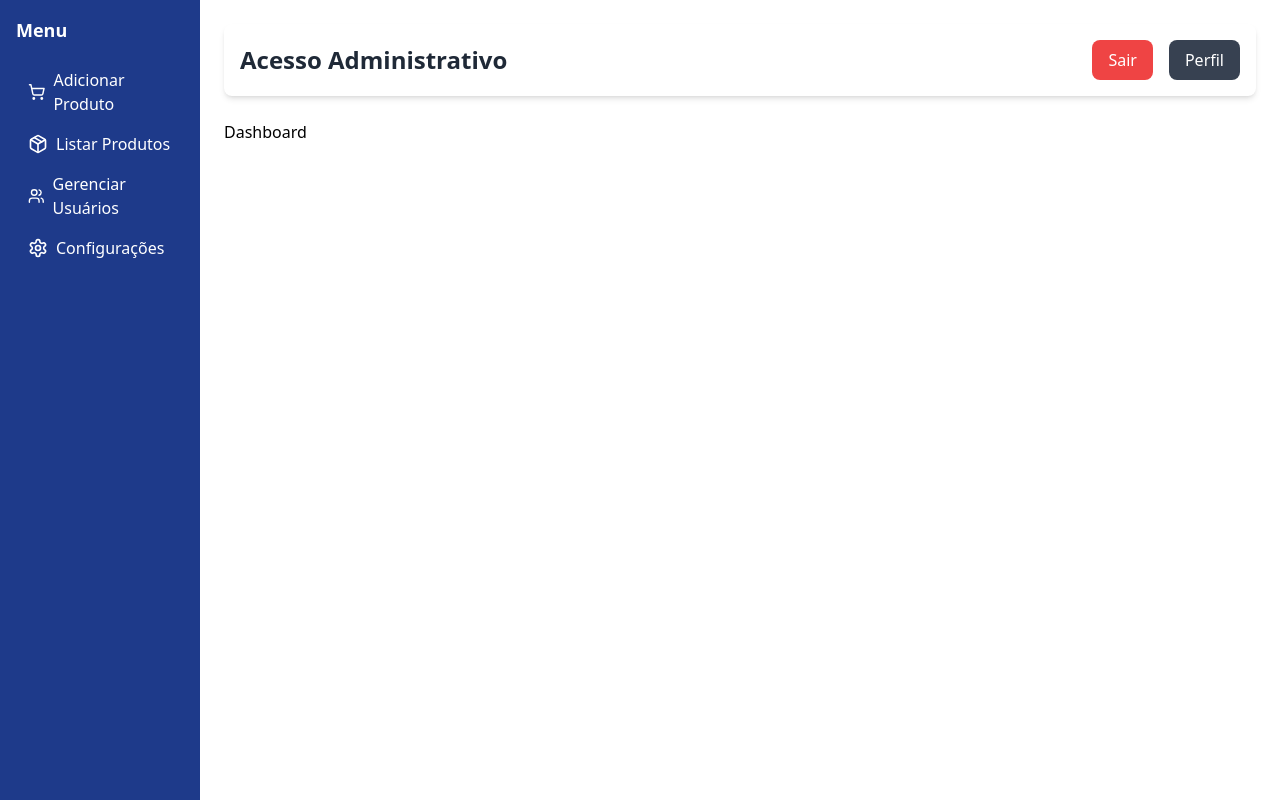
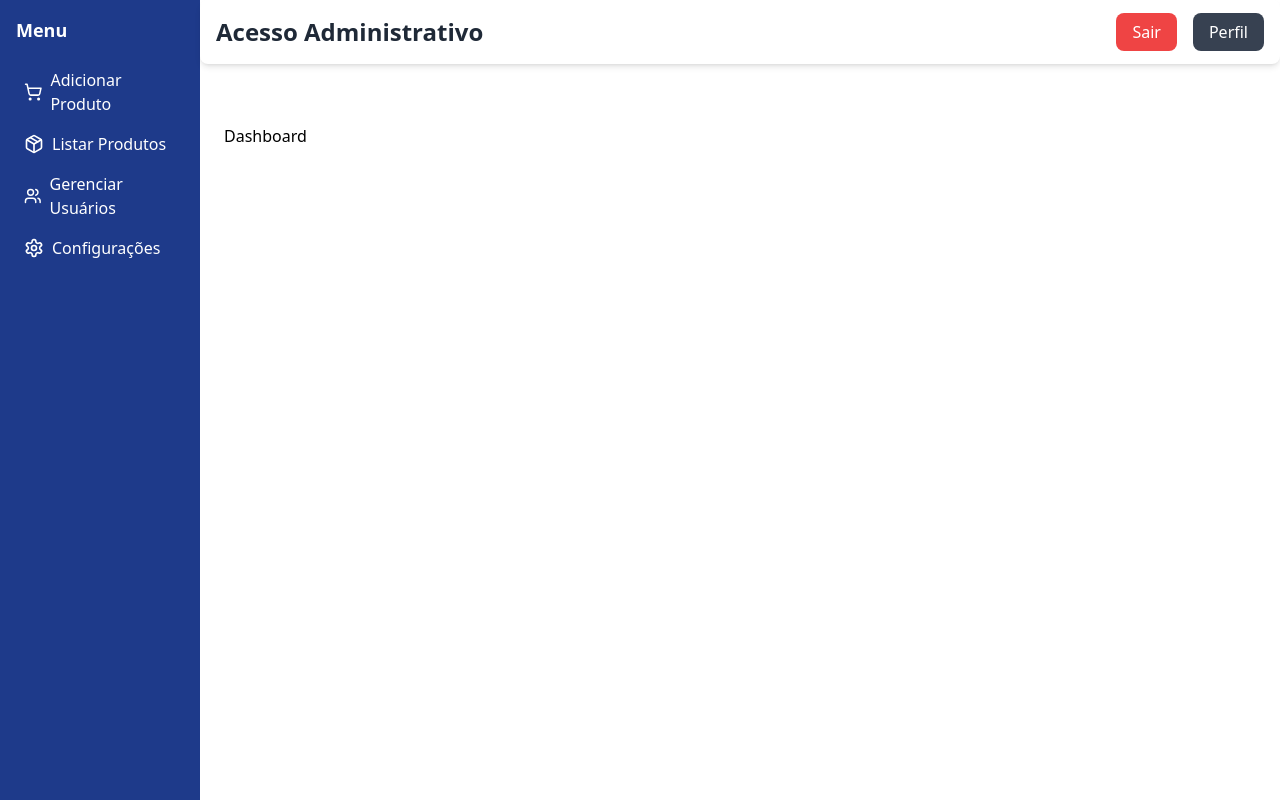
Before and after one commit to lucasoliveira04org/ecommerce_tech_user, a React (Vite) app in the folder frontend/: page /admin in a window 1280 px wide. Built offline with nearby package versions, Linux system fonts and the light colour scheme.

Commit message:
front end do formulario de adicionar produto finalizado

```diff
--- a/frontend/src/pages/admin/admin.page.jsx
+++ b/frontend/src/pages/admin/admin.page.jsx
@@ -5,6 +5,7 @@ import { ListProducts } from "../../components/forms/ListProducts";
 import { ManageUsers } from "../../components/forms/ManageUsers";
 import { SettingsPage } from "../../components/forms/SettingsPage";
 import { Dashboard } from "../../components/dashboard/Dashboard";
+import { Link } from "react-router";
 
 export const AdminPage = () => {
     const [selectedItem, setSelectedItem] = useState(null);
@@ -24,65 +25,49 @@ export const AdminPage = () => {
         }
     };
 
+    const items_sidebar = [
+        {label: 'Adicionar Produto', icon: <ShoppingCart size={20} />, onClick: () => setSelectedItem('Adicionar Produto')},
+        {label: 'Listar Produtos', icon: <Package size={20} />, onClick: () => setSelectedItem('Listar Produtos')},
+        {label: 'Gerenciar Usuários', icon: <Users size={20} />, onClick: () => setSelectedItem('Gerenciar Usuários')},
+        {label: 'Configurações', icon: <Settings size={20} />, onClick: () => setSelectedItem('Configurações')},
+    ]
+
     return (
         <div className="h-screen flex">
-            <div className="bg-blue-900 text-white h-full p-4 w-[200px]">
+            {/* Sidebar fixo */}
+            <div className="bg-blue-900 text-white h-full p-4 w-[200px] fixed top-0 left-0 bottom-0">
                 <div>
                     <h2 className="text-lg font-semibold mb-4">Menu</h2>
 
                     {/* Itens do menu */}
                     <div>
-                        <button
-                            onClick={() => setSelectedItem('Adicionar Produto')}
-                            className="flex items-center space-x-2 w-full text-left py-2 px-3 rounded-lg hover:bg-blue-700 transition"
-                        >
-                            <ShoppingCart size={20} />
-                            <span>Adicionar Produto</span>
-                        </button>
-
-                        <button
-                            onClick={() => setSelectedItem('Listar Produtos')}
-                            className="flex items-center space-x-2 w-full text-left py-2 px-3 rounded-lg hover:bg-blue-700 transition"
-                        >
-                            <Package size={20} />
-                            <span>Listar Produtos</span>
-                        </button>
-
-                        <button
-                            onClick={() => setSelectedItem('Gerenciar Usuários')}
-                            className="flex items-center space-x-2 w-full text-left py-2 px-3 rounded-lg hover:bg-blue-700 transition"
-                        >
-                            <Users size={20} />
-                            <span>Gerenciar Usuários</span>
-                        </button>
-
-                        <button
-                            onClick={() => setSelectedItem('Configurações')}
-                            className="flex items-center space-x-2 w-full text-left py-2 px-3 rounded-lg hover:bg-blue-700 transition"
-                        >
-                            <Settings size={20} />
-                            <span>Configurações</span>
-                        </button>
+                        {items_sidebar.map((item, index) => (
+                            <div key={index} className="flex items-center space-x-2 cursor-pointer hover:bg-blue-800 p-2 rounded-lg transition" onClick={item.onClick}>
+                                {item.icon}
+                                <span>{item.label}</span>
+                            </div>
+                        ))}
                     </div>
                 </div>
             </div>
 
             {/* Conteúdo principal */}
-            <div className="flex-1 p-6">
-                {/* Topo */}
-                <div className="bg-white shadow-md p-4 rounded-lg flex justify-between items-center mb-6">
+            <div className="flex-1 p-6 ml-[200px]">
+                {/* Topo fixo */}
+                <div className="bg-white shadow-md p-4 rounded-lg flex justify-between items-center mb-6 fixed top-0 left-[200px] right-0 z-10">
                     <h1 className="text-2xl font-bold text-gray-800">Acesso Administrativo</h1>
                     <div className="space-x-4">
-                        <button className="px-4 py-2 bg-red-500 text-white rounded-lg hover:bg-red-600 transition">
+                        <Link to={"/"} className="px-4 py-2 bg-red-500 text-white rounded-lg hover:bg-red-600 transition">
                             Sair
-                        </button>
-                        <button className="px-4 py-2 bg-gray-700 text-white rounded-lg hover:bg-gray-800 transition">
+                        </Link>
+                        <Link className="px-4 py-2 bg-gray-700 text-white rounded-lg hover:bg-gray-800 transition">
                             Perfil
-                        </button>
+                        </Link>
                     </div>
                 </div>
 
-                <div className="grid grid-cols-3 gap-6">
+                {/* Conteúdo rola normalmente */}
+                <div className="grid grid-cols-1 gap-6 mt-[100px]">
                     {renderContent()}
                 </div>
             </div>
```
Also changed, not shown: frontend/src/components/forms/AddProduct.jsx (+181 -5 lines).
